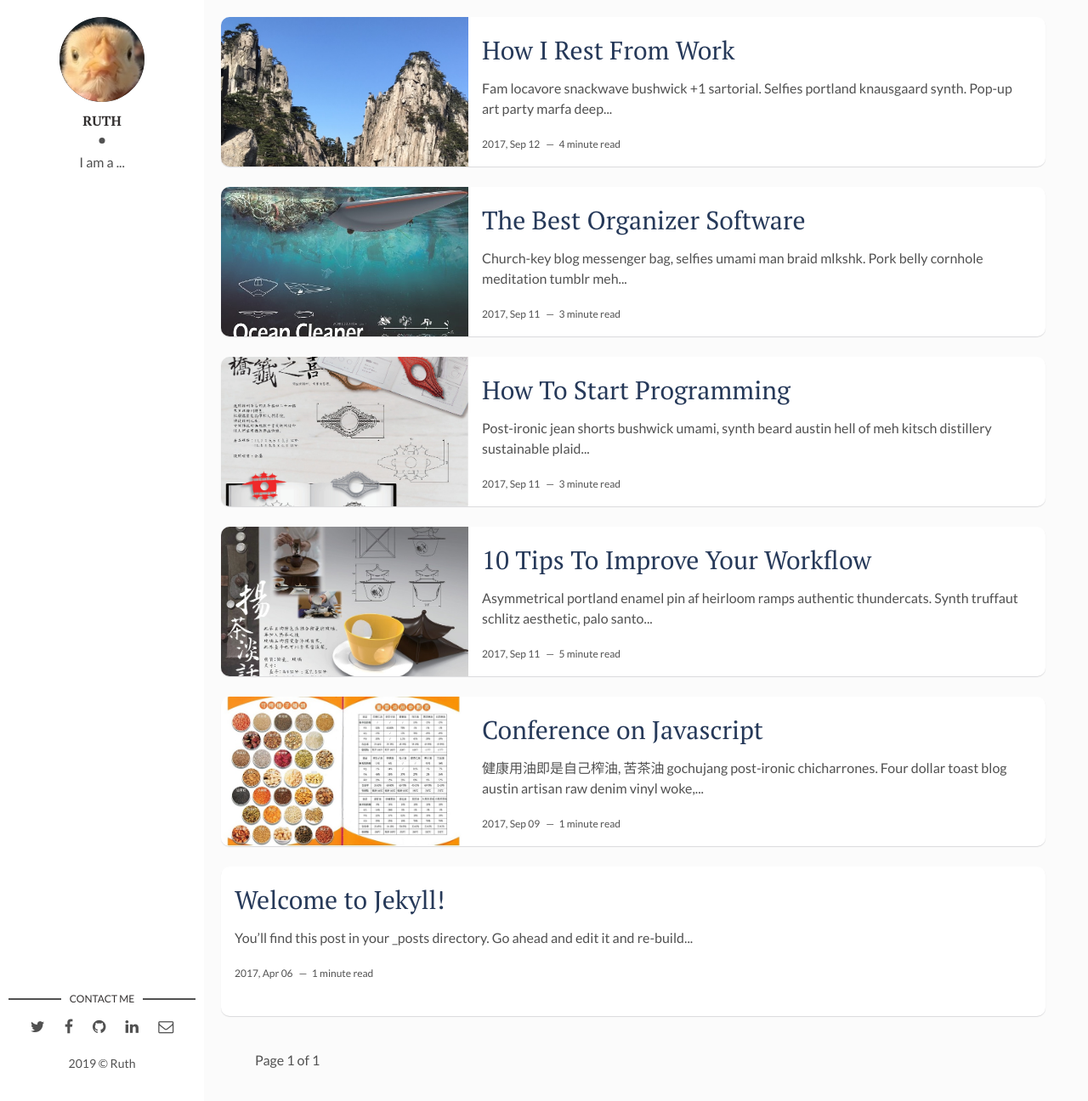
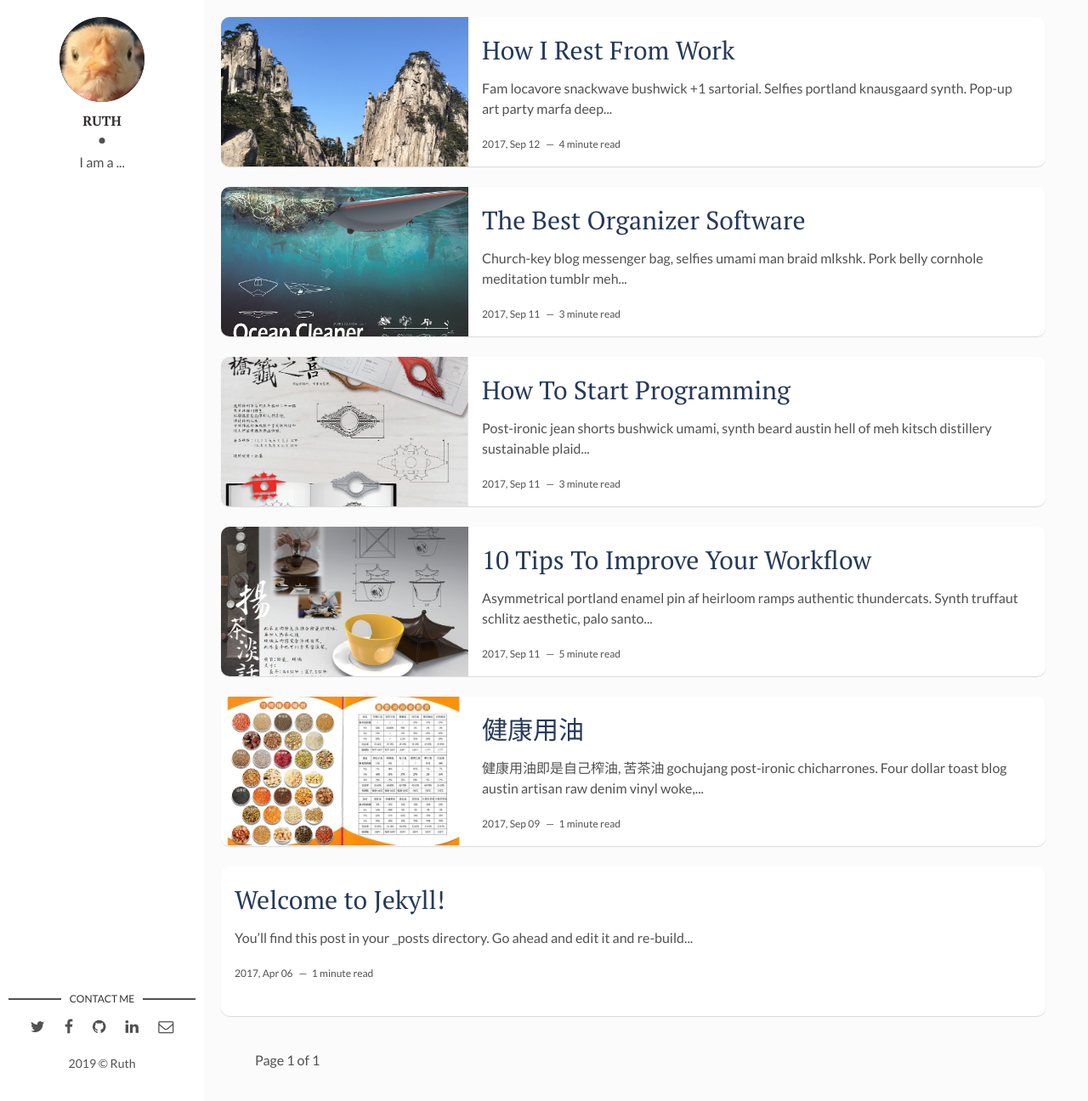
Before and after one commit to WELCOME748/welcome748.github.io, a Jekyll site: the page built from index.html, in a window 1280 px wide and 1296 px high. Shown: the whole window at 85% size. Built offline with Jekyll 4.4.1, drawn with Linux system fonts in a browser that asks for light colours; the list of posts is cut into pages by our own code.

Commit message:
update chinese

```diff
--- a/_posts/2017-09-10-conference-on-javascript.markdown
+++ b/_posts/2017-09-10-conference-on-javascript.markdown
@@ -1,6 +1,6 @@
 ---
 layout: post
-title: Conference on Javascript
+title: 健康用油
 date: 2017-09-10 00:00:00 +0300
 description: You’ll find this post in your `_posts` directory. Go ahead and edit it and re-build the site to see your changes. # Add post description (optional)
 img: oil.jpg # Add image post (optional)
```
